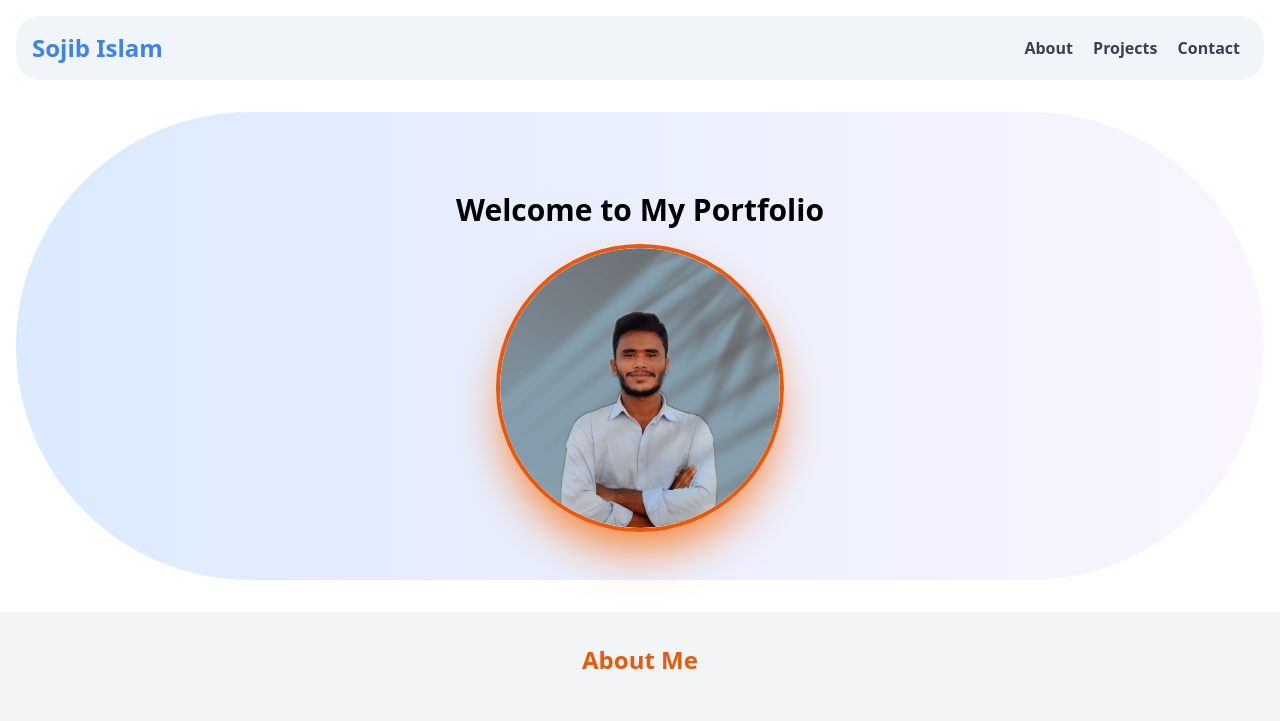
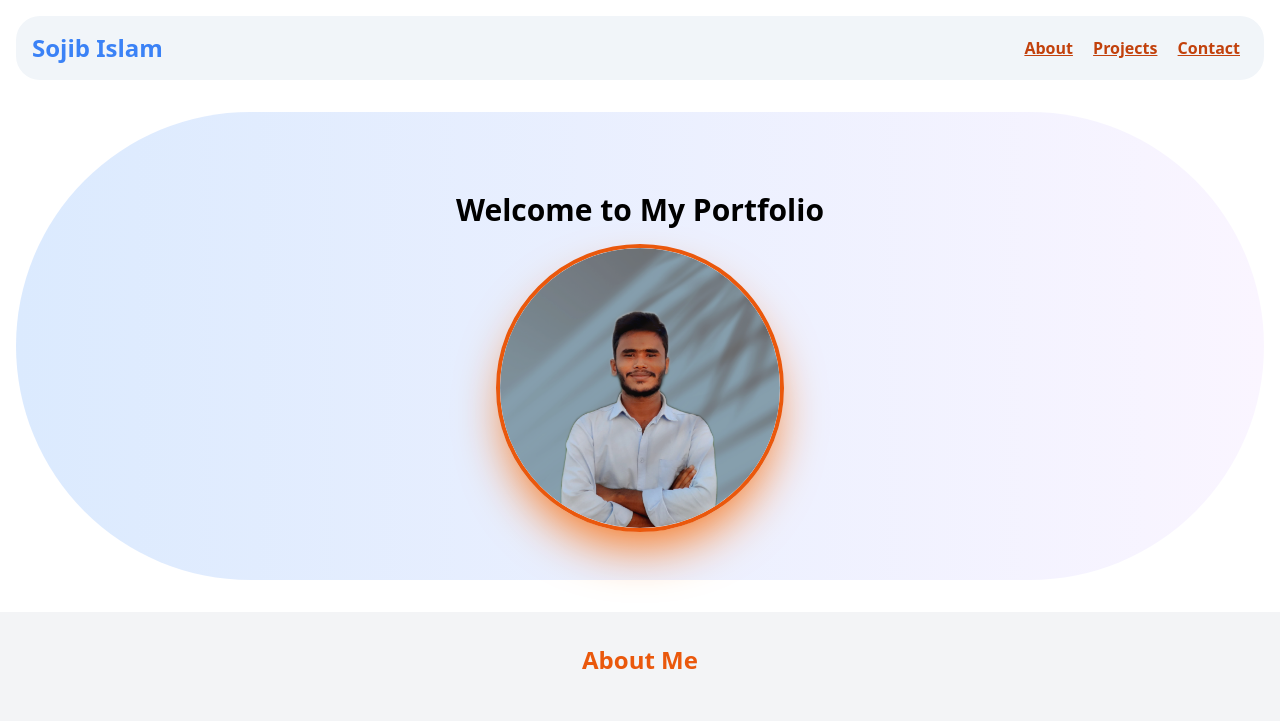
Before and after one commit to sojib6505/sojib-portfolio, a plain HTML site: page index.html in a window 1280 px wide. Shown: the top 721 px of the page. Drawn offline with nearby package versions, Linux system fonts and the light colour scheme.

Commit message:
nav item customize

```diff
--- a/index.html
+++ b/index.html
@@ -29,9 +29,9 @@
     <div class="container mx-auto flex justify-between items-center bg-slate-100 p-4 rounded-3xl">
       <h1 class="text-2xl font-bold text-blue-500">Sojib Islam</h1>
       <nav>
-        <a href="#about" class="text-gray-700 mx-2 font-bold">About</a>
-        <a href="#projects" class="text-gray-700 mx-2 font-bold">Projects</a>
-        <a href="#contact" class="text-gray-700 mx-2 font-bold">Contact</a>
+        <a href="#about" class="text-orange-700 mx-2 font-bold underline">About</a>
+        <a href="#projects" class="text-orange-700 mx-2 font-bold underline">Projects</a>
+        <a href="#contact" class="text-orange-700 mx-2 font-bold underline">Contact</a>
       </nav>
     </div>
    <div class="bg-gradient-to-r from-blue-100 to-purple-50 p-12 mt-8 rounded-full mb-4">
```
